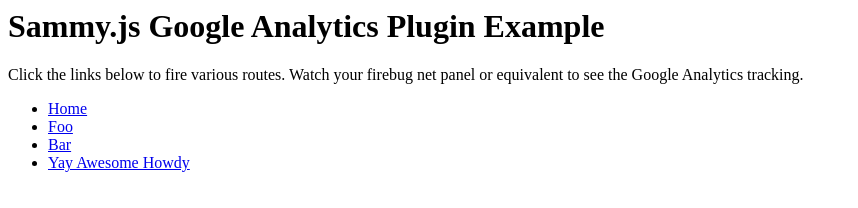
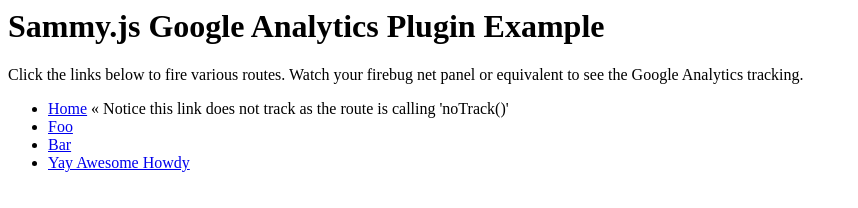
Before and after one commit to britg/sammy-google-analytics, a plain HTML site: page index.html in a window 1280 px wide. Shown: the whole page, without its empty margins (0-858 px from the left). Drawn offline with nearby package versions, Linux system fonts and the light colour scheme.

Commit message:
point out noTrack()

```diff
--- a/index.html
+++ b/index.html
@@ -36,7 +36,7 @@
     <p>Click the links below to fire various routes.  Watch your firebug net panel or equivalent to see the Google Analytics tracking.</p>
 
     <ul>
-      <li><a href="#/home">Home</a></li>
+      <li><a href="#/home">Home</a> &laquo; Notice this link does not track as the route is calling 'noTrack()'</li>
       <li><a href="#/foo">Foo</a></li>
       <li><a href="#/bar">Bar</a></li>
       <li><a href="#/yay/awesome/howdy">Yay Awesome Howdy</a></li>
```
